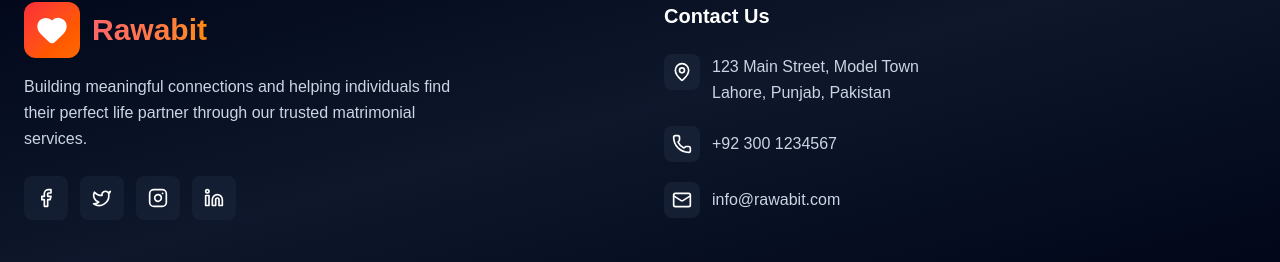
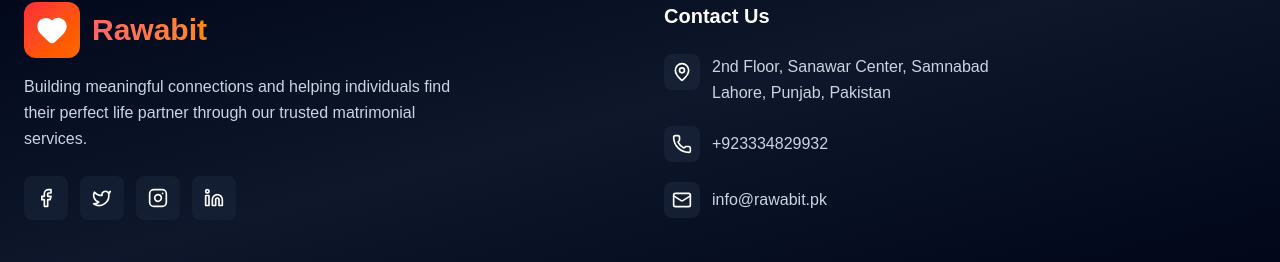
Before and after one commit to Faizan1637/rawabit, a Next.js app: page / in a window 1280 px wide. Shown: the part 2800-3062 px from the top of the page. Built offline with nearby package versions, Linux system fonts and the light colour scheme; no server answers; the database is empty.

Commit message:
improve critical information

```diff
--- a/src/app/contact-us/page.tsx
+++ b/src/app/contact-us/page.tsx
@@ -238,8 +238,8 @@ export default function ContactUs() {
                   </div>
                   <div>
                     <p className="text-slate-700 font-semibold mb-2">Email</p>
-                    <a href="mailto:admin@rawabit.com" className="text-orange-600 hover:text-orange-700">
-                      admin@rawabit.com
+                    <a href="mailto:admin@rawabit.pk" className="text-orange-600 hover:text-orange-700">
+                      admin@rawabit.pk
                     </a>
                   </div>
                 </div>
--- a/src/app/disclaimer/page.tsx
+++ b/src/app/disclaimer/page.tsx
@@ -47,7 +47,7 @@ export default function Disclaimer() {
                   <Info className="w-8 h-8 text-red-600 flex-shrink-0 mt-1" />
                   <div>
                     <p className="text-slate-800 leading-relaxed text-lg font-semibold">
-                      Rawabit.com is a matrimonial platform for Muslim proposals. By using this website, you acknowledge and accept the disclaimers outlined below.
+                      rawabit.pk is a matrimonial platform for Muslim proposals. By using this website, you acknowledge and accept the disclaimers outlined below.
                     </p>
                     <p className="text-slate-800 leading-relaxed text-lg font-semibold mt-2">
                       راوابِط ڈاٹ کام مسلم شادیوں کے لیے ایک میٹرِمونیئل پلیٹ فارم ہے۔ اس ویب سائٹ کو استعمال کرنے سے، آپ نیچے دیے گئے ڈس کلیمرز کو قبول کرتے ہیں۔
@@ -145,7 +145,7 @@ export default function Disclaimer() {
               <div className="bg-gradient-to-r from-orange-500 to-red-500 rounded-2xl p-8 text-white">
                 <p className="leading-relaxed text-lg">
                   <span className="font-bold block mb-3">Thank you for your understanding / آپ کے تعاون کا شکریہ۔</span>
-                  By using Rawabit.com, you acknowledge that you have read and accepted this disclaimer. We are committed to providing a platform that facilitates genuine connections while maintaining ethical standards. Your trust and responsible usage are essential to our community&apos;s success.
+                  By using rawabit.pk, you acknowledge that you have read and accepted this disclaimer. We are committed to providing a platform that facilitates genuine connections while maintaining ethical standards. Your trust and responsible usage are essential to our community&apos;s success.
                 </p>
                 <p className="leading-relaxed text-lg mt-2">
                   راوابِط ڈاٹ کام استعمال کرنے سے، آپ اس ڈس کلیمر کو پڑھ کر قبول کرتے ہیں۔ ہم ایک ایسا پلیٹ فارم فراہم کرنے کے لیے پرعزم ہیں جو حقیقی روابط قائم کرے اور اخلاقی معیار برقرار رکھے۔
--- a/src/app/layout.tsx
+++ b/src/app/layout.tsx
@@ -26,7 +26,7 @@ export const metadata: Metadata = {
     title: "Rawabit – Find Your Perfect Life Partner",
     description:
       "Join Rawabit to discover compatible matches based on personality, lifestyle, and marriage preferences.",
-    url: "https://rawabit.com", // replace with your actual domain
+    url: "https://rawabit.pk", // replace with your actual domain
     siteName: "Rawabit",
     locale: "en_US",
     type: "website",
--- a/src/app/login/page.tsx
+++ b/src/app/login/page.tsx
@@ -294,7 +294,7 @@ export default function Login() {
                 </a>
                 {' '}or email{' '}
                 <a href="mailto:admin@Rawabit.pk" className="text-orange-600 hover:text-orange-700 font-semibold">
-                  admin@Rawabit.com
+                  admin@rawabit.pk
                 </a>
               </p>
             </div>
--- a/src/app/privacy/page.tsx
+++ b/src/app/privacy/page.tsx
@@ -41,10 +41,10 @@ export default function PrivacyPolicy() {
               {/* Introduction */}
               <div className="bg-slate-50 rounded-2xl p-6 border-l-4 border-orange-500 space-y-2">
                 <p className="text-slate-700 leading-relaxed text-lg">
-                  Rawabit.com is the best website for Muslim proposals. Through this website, you can find matches of any caste, your required education, Islamic education, marital status, and the choice of any city or country.
+                  rawabit.pk is the best website for Muslim proposals. Through this website, you can find matches of any caste, your required education, Islamic education, marital status, and the choice of any city or country.
                 </p>
                 <p className="text-slate-700 leading-relaxed text-lg font-semibold text-right">
-                  Rawabit.com مسلمانوں کے رشتوں کے لیے بہترین ویب سائٹ ہے۔ اس ویب سائٹ کے ذریعے آپ کسی بھی ذات، مطلوبہ تعلیم، اسلامی تعلیم، ازدواجی حیثیت اور کسی بھی شہر یا ملک کے مناسب رشتے حاصل کرسکتے ہیں۔
+                  rawabit.pk مسلمانوں کے رشتوں کے لیے بہترین ویب سائٹ ہے۔ اس ویب سائٹ کے ذریعے آپ کسی بھی ذات، مطلوبہ تعلیم، اسلامی تعلیم، ازدواجی حیثیت اور کسی بھی شہر یا ملک کے مناسب رشتے حاصل کرسکتے ہیں۔
                 </p>
               </div>
 
@@ -147,10 +147,10 @@ export default function PrivacyPolicy() {
               {/* Final Note */}
               <div className="border-l-4 border-red-500 pl-6 py-4 space-y-2">
                 <p className="text-slate-700 leading-relaxed text-lg">
-                  Thank you for choosing Rawabit.com. We are committed to providing a safe and trusted platform while respecting your privacy.
+                  Thank you for choosing rawabit.pk. We are committed to providing a safe and trusted platform while respecting your privacy.
                 </p>
                 <p className="text-slate-700 leading-relaxed text-lg font-semibold text-right">
-                  Rawabit.com کے انتخاب کا شکریہ۔ ہم آپ کی پرائیویسی کا مکمل احترام کرتے ہوئے ایک محفوظ اور قابل اعتماد پلیٹ فارم فراہم کرنے کے لیے پرعزم ہیں۔
+                  rawabit.pk کے انتخاب کا شکریہ۔ ہم آپ کی پرائیویسی کا مکمل احترام کرتے ہوئے ایک محفوظ اور قابل اعتماد پلیٹ فارم فراہم کرنے کے لیے پرعزم ہیں۔
                 </p>
               </div>
 
--- a/src/app/register-info/page.tsx
+++ b/src/app/register-info/page.tsx
@@ -237,7 +237,7 @@ export default function HowToRegister() {
               </p>
               <div className="flex flex-col sm:flex-row gap-4">
                 <a
-                  href="mailto:info@rawabit.com"
+                  href="mailto:info@rawabit.pk"
                   className="flex items-center justify-center space-x-2 bg-white hover:bg-slate-50 text-slate-700 font-semibold py-3 px-6 rounded-xl transition-all duration-300 border border-slate-300"
                 >
                   <Mail className="w-5 h-5" />
--- a/src/app/success-stories/page.tsx
+++ b/src/app/success-stories/page.tsx
@@ -219,7 +219,7 @@ export default function SuccessStoriesHero() {
               {/* Main Message */}
               <div className="prose prose-lg max-w-none mb-12">
                 <p className="text-slate-700 leading-relaxed text-lg mb-6">
-                  <span className="font-semibold text-slate-900">Praise be to the Lord (Alhamdulillah)</span>, thank to Allah (Almighty) Who chose us to ensure purity of the society by providing us opportunity to bind people&apos;s home with sacred relation of Nikaah. Underneath are the details and photos of couples whose weddings are carried out through Rawabit.com.
+                  <span className="font-semibold text-slate-900">Praise be to the Lord (Alhamdulillah)</span>, thank to Allah (Almighty) Who chose us to ensure purity of the society by providing us opportunity to bind people&apos;s home with sacred relation of Nikaah. Underneath are the details and photos of couples whose weddings are carried out through rawabit.pk.
                 </p>
                 <p className="text-slate-700 leading-relaxed text-lg mb-6">
                   This is the Muslim&apos;s Nikaah website through which hundreds of Muslims have been put through to marriage. If you&apos;re concerned about the relations of your loved ones, don&lsquo;t waste to log in in; order to find your match. Subsequent to registration get your required profile&apos;s number from us!
@@ -257,7 +257,7 @@ export default function SuccessStoriesHero() {
                       </a>
 
                       <a
-                        href="mailto:info@Rawabit.com"
+                        href="mailto:info@rawabit.pk"
                         className="inline-flex items-center space-x-2 bg-gradient-to-r from-orange-500 to-red-500 text-white px-6 py-3 rounded-xl shadow-md hover:shadow-lg transition-all duration-300 hover:scale-105"
                       >
                         <Mail className="w-5 h-5" />
--- a/src/components/footer.tsx
+++ b/src/components/footer.tsx
@@ -58,7 +58,7 @@ export default function Footer() {
                   <MapPin className="w-5 h-5" />
                 </div>
                 <p className="text-slate-300 leading-relaxed">
-                  123 Main Street, Model Town<br />
+                  2nd Floor, Sanawar Center, Samnabad<br />
                   Lahore, Punjab, Pakistan
                 </p>
               </div>
@@ -68,10 +68,10 @@ export default function Footer() {
                   <Phone className="w-5 h-5" />
                 </div>
                 <a
-                  href="tel:+923001234567"
+                  href="tel:tel:+923334829932"
                   className="text-slate-300 hover:text-orange-400 transition-colors"
                 >
-                  +92 300 1234567
+                  +923334829932
                 </a>
               </div>
 
@@ -80,10 +80,10 @@ export default function Footer() {
                   <Mail className="w-5 h-5" />
                 </div>
                 <a
-                  href="mailto:info@rawabit.com"
+                  href="mailto:info@rawabit.pk"
                   className="text-slate-300 hover:text-orange-400 transition-colors"
                 >
-                  info@rawabit.com
+                  info@rawabit.pk
                 </a>
               </div>
             </div>
--- a/src/config/email.ts
+++ b/src/config/email.ts
@@ -1,9 +1,9 @@
 export const emailConfig = {
   // Admin email to receive inquiries
-  adminEmail: process.env.ADMIN_EMAIL || 'admin@rawabit.com',
+  adminEmail: process.env.ADMIN_EMAIL || 'admin@rawabit.pk',
 
   // From email configuration
-  fromEmail: process.env.FROM_EMAIL || 'noreply@rawabit.com',
+  fromEmail: process.env.FROM_EMAIL || 'noreply@rawabit.pk',
   fromName: process.env.FROM_NAME || 'Rawabit Support',
 
   // SMTP Configuration
```
